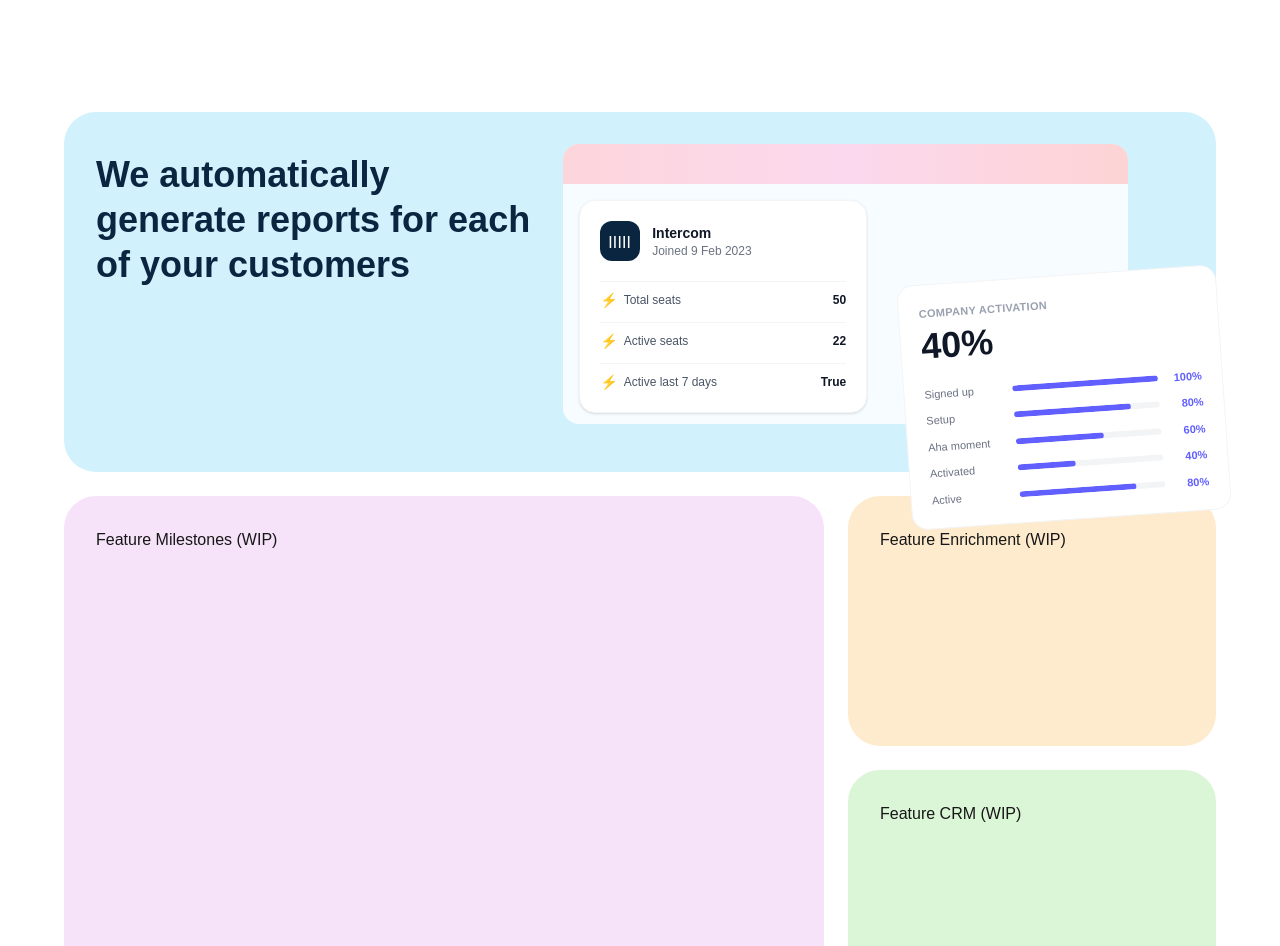
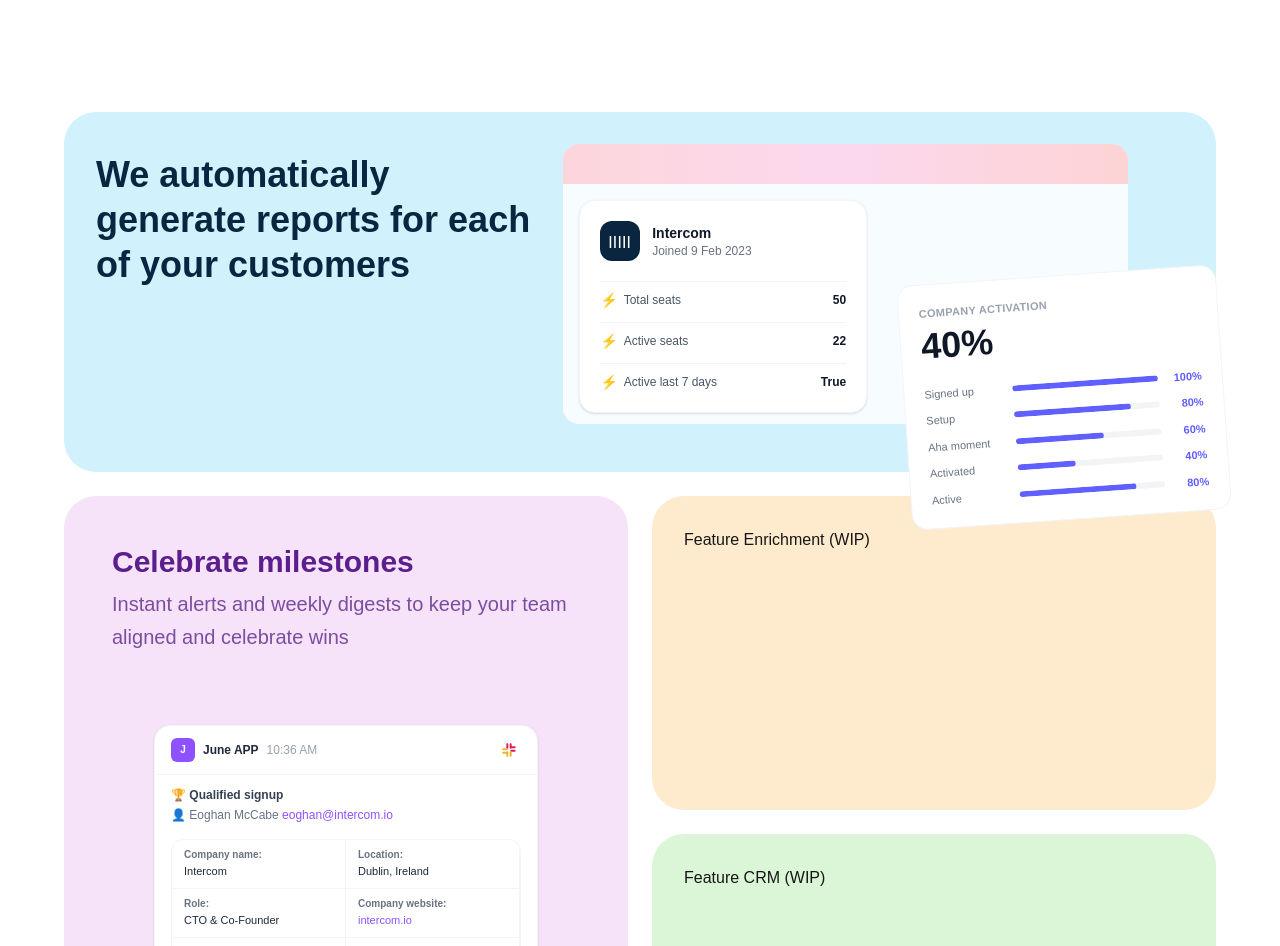
Before and after one commit to amanraj069/Round-02, a Next.js app: page / in a window 1280 px wide. Shown: the top 946 px of the page. Built offline with nearby package versions, Linux system fonts and the light colour scheme.

Commit message:
add: celebrate Milestones section added

```diff
--- a/components/bentogrid/FeatureMilestones.tsx
+++ /dev/null
@@ -1,3 +0,0 @@
-export function FeatureMilestones() {
-  return <div className="w-full h-full min-h-[300px] bg-[#f6e3f9] rounded-[32px] p-8">Feature Milestones (WIP)</div>;
-}
--- /dev/null
+++ b/components/bentogrid/FeatureMilestones/SlackNotificationCard.tsx
@@ -0,0 +1,65 @@
+import React from "react";
+import { BENTO_GRID_DATA } from "@/constants/bentoGridData";
+
+const { milestones } = BENTO_GRID_DATA;
+const { alert } = milestones;
+
+export function SlackNotificationCard() {
+  return (
+    <div className="w-full bg-white rounded-2xl shadow-sm border border-gray-100 overflow-hidden text-sm">
+
+      {/* Slack-style top bar */}
+      <div className="flex items-center justify-between px-4 py-3 border-b border-gray-100">
+        <div className="flex items-center gap-2">
+          {/* June icon */}
+          <div className="w-6 h-6 rounded-md bg-violet-500 flex items-center justify-center text-white text-[10px] font-bold">
+            J
+          </div>
+          <span className="font-semibold text-gray-800 text-xs">{alert.app}</span>
+          <span className="text-gray-400 text-xs">{alert.time}</span>
+        </div>
+        {/* Slack # icon */}
+        <div className="w-6 h-6 rounded flex items-center justify-center">
+          <svg viewBox="0 0 24 24" className="w-4 h-4" fill="none">
+            <path d="M14.5 10c-.83 0-1.5-.67-1.5-1.5v-5c0-.83.67-1.5 1.5-1.5s1.5.67 1.5 1.5v5c0 .83-.67 1.5-1.5 1.5zM9.5 10c-.83 0-1.5-.67-1.5-1.5v-5c0-.83.67-1.5 1.5-1.5S11 2.67 11 3.5v5c0 .83-.67 1.5-1.5 1.5zM20.5 14.5h-5c-.83 0-1.5-.67-1.5-1.5s.67-1.5 1.5-1.5h5c.83 0 1.5.67 1.5 1.5s-.67 1.5-1.5 1.5zM20.5 9.5h-5c-.83 0-1.5-.67-1.5-1.5s.67-1.5 1.5-1.5h5c.83 0 1.5.67 1.5 1.5s-.67 1.5-1.5 1.5z" fill="#E01E5A"/>
+            <path d="M9.5 14c.83 0 1.5.67 1.5 1.5v5c0 .83-.67 1.5-1.5 1.5S8 21.33 8 20.5v-5c0-.83.67-1.5 1.5-1.5zM14.5 14c.83 0 1.5.67 1.5 1.5v5c0 .83-.67 1.5-1.5 1.5S13 21.33 13 20.5v-5c0-.83.67-1.5 1.5-1.5zM3.5 9.5h5c.83 0 1.5.67 1.5 1.5s-.67 1.5-1.5 1.5h-5c-.83 0-1.5-.67-1.5-1.5S2.67 9.5 3.5 9.5zM3.5 14.5h5c.83 0 1.5.67 1.5 1.5s-.67 1.5-1.5 1.5h-5c-.83 0-1.5-.67-1.5-1.5s.67-1.5 1.5-1.5z" fill="#ECB22E"/>
+          </svg>
+        </div>
+      </div>
+
+      {/* Message body */}
+      <div className="px-4 pt-3 pb-1">
+        <p className="text-xs font-semibold text-gray-700 mb-1">
+          🏆 {alert.title}
+        </p>
+        <p className="text-xs text-gray-500 mb-3">
+          👤 {alert.user}{" "}
+          <a className="text-violet-500 hover:underline">{alert.email}</a>
+        </p>
+      </div>
+
+      {/* Details 2-column table */}
+      <div className="mx-4 mb-4 border border-gray-100 rounded-xl overflow-hidden">
+        <div className="grid grid-cols-2 divide-x divide-gray-100">
+          {Object.entries(alert.details).map(([key, value], idx) => (
+            <div
+              key={idx}
+              className={`px-3 py-2 ${idx >= 2 ? "border-t border-gray-100" : ""}`}
+            >
+              <p className="text-[10px] font-semibold text-gray-500">{key}</p>
+              <p
+                className={`text-[11px] mt-0.5 ${
+                  value === "View profile" || value === "View company" || value === "intercom.io"
+                    ? "text-violet-500"
+                    : "text-gray-800 font-medium"
+                }`}
+              >
+                {value}
+              </p>
+            </div>
+          ))}
+        </div>
+      </div>
+    </div>
+  );
+}
--- /dev/null
+++ b/components/bentogrid/FeatureMilestones/index.tsx
@@ -0,0 +1,32 @@
+"use client";
+
+import React from "react";
+import { BENTO_GRID_DATA } from "@/constants/bentoGridData";
+import { SlackNotificationCard } from "./SlackNotificationCard";
+
+const { milestones } = BENTO_GRID_DATA;
+
+export function FeatureMilestones() {
+  return (
+    <div className="relative w-full h-full min-h-[420px] bg-[#f6e3f9] rounded-[32px] p-12 overflow-visible flex flex-col">
+
+      {/* Text block */}
+      <div className="mb-6">
+        <h2 className="text-4xl md:text-3xl font-bold text-[#5b1e8c] mb-2">
+          {milestones.title}
+        </h2>
+        <p className="text-xl text-[#7c4da0] leading-relaxed">
+          {milestones.description}
+        </p>
+      </div>
+
+      {/* Slack card — centered and slightly narrowed so it floats within the section */}
+      <div className="flex-1 flex items-start justify-center my-12">
+        <div className="w-full max-w-sm">
+          <SlackNotificationCard />
+        </div>
+      </div>
+
+    </div>
+  );
+}
--- a/components/bentogrid/index.tsx
+++ b/components/bentogrid/index.tsx
@@ -39,19 +39,19 @@
         initial="hidden"
         whileInView="visible"
         viewport={{ once: true, margin: "-100px" }}
-        className="grid grid-cols-1 md:grid-cols-3 gap-6 overflow-visible"
+        className="grid grid-cols-1 md:grid-cols-4 gap-6 overflow-visible"
       >
-        {/* Full-width top row: Reports — overflow-visible so activation card bleeds down */}
-        <motion.div variants={itemVariants} className="col-span-1 md:col-span-3 flex flex-col overflow-visible">
+        {/* Full-width top row: Reports */}
+        <motion.div variants={itemVariants} className="col-span-1 md:col-span-4 flex flex-col overflow-visible">
           <FeatureReports />
         </motion.div>
 
-        {/* Bottom row: Milestones (2 cols) + right column (Enrichment + CRM stacked) */}
+        {/* Bottom row: Milestones (left, 2 cols) + Enrichment+CRM (right, 2 cols) — equal 50/50 */}
         <motion.div variants={itemVariants} className="col-span-1 md:col-span-2 flex flex-col">
           <FeatureMilestones />
         </motion.div>
 
-        <motion.div variants={itemVariants} className="flex flex-col gap-6 col-span-1">
+        <motion.div variants={itemVariants} className="col-span-1 md:col-span-2 flex flex-col gap-6">
           <FeatureEnrichment />
           <FeatureCRM />
         </motion.div>
```
Also changed, not shown: components/bentogrid/FeatureCRM/index.tsx (renamed from components/bentogrid/FeatureCRM.tsx), components/bentogrid/FeatureEnrichment/index.tsx (renamed from components/bentogrid/FeatureEnrichment.tsx), components/bentogrid/FeatureReports/CompanyActivationCard.tsx (renamed from components/bentogrid/CompanyActivationCard.tsx), components/bentogrid/FeatureReports/IntercomProfileCard.tsx (renamed from components/bentogrid/IntercomProfileCard.tsx), components/bentogrid/FeatureReports/index.tsx (renamed from components/bentogrid/FeatureReports.tsx).
